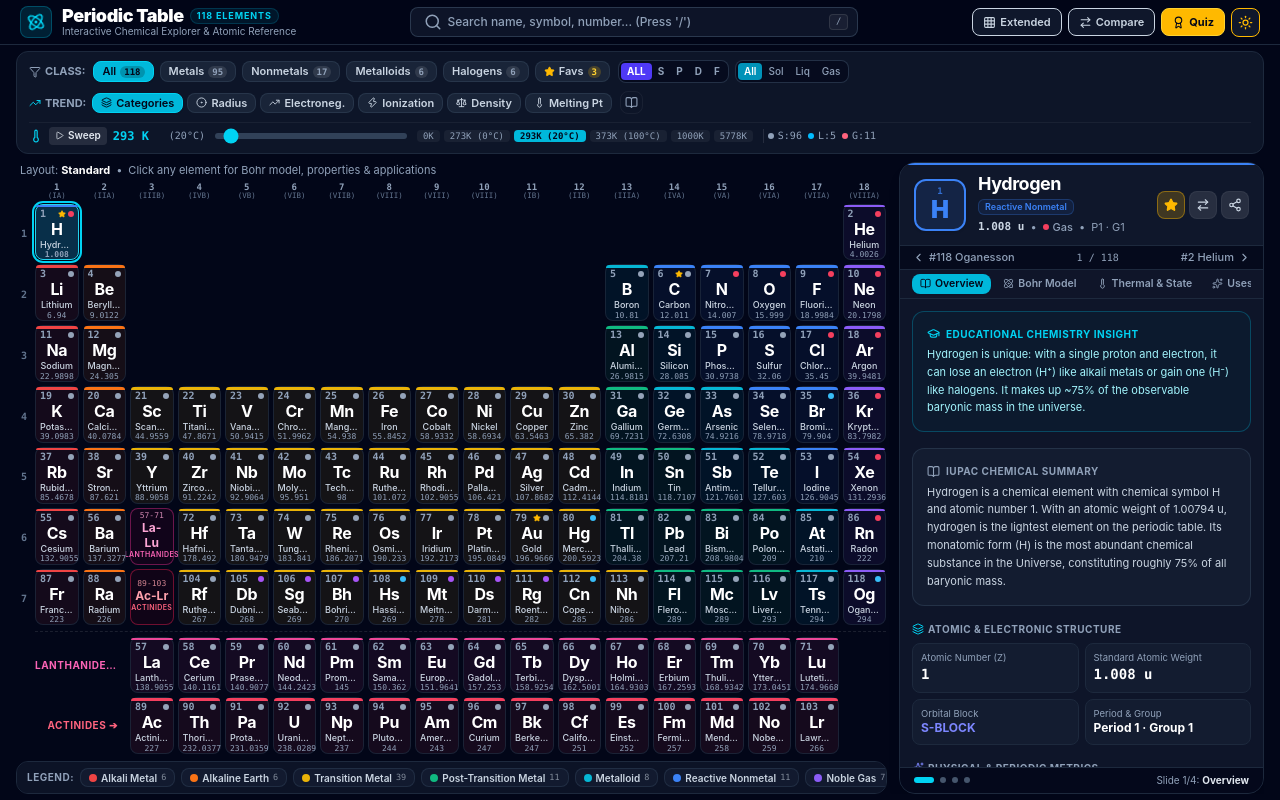
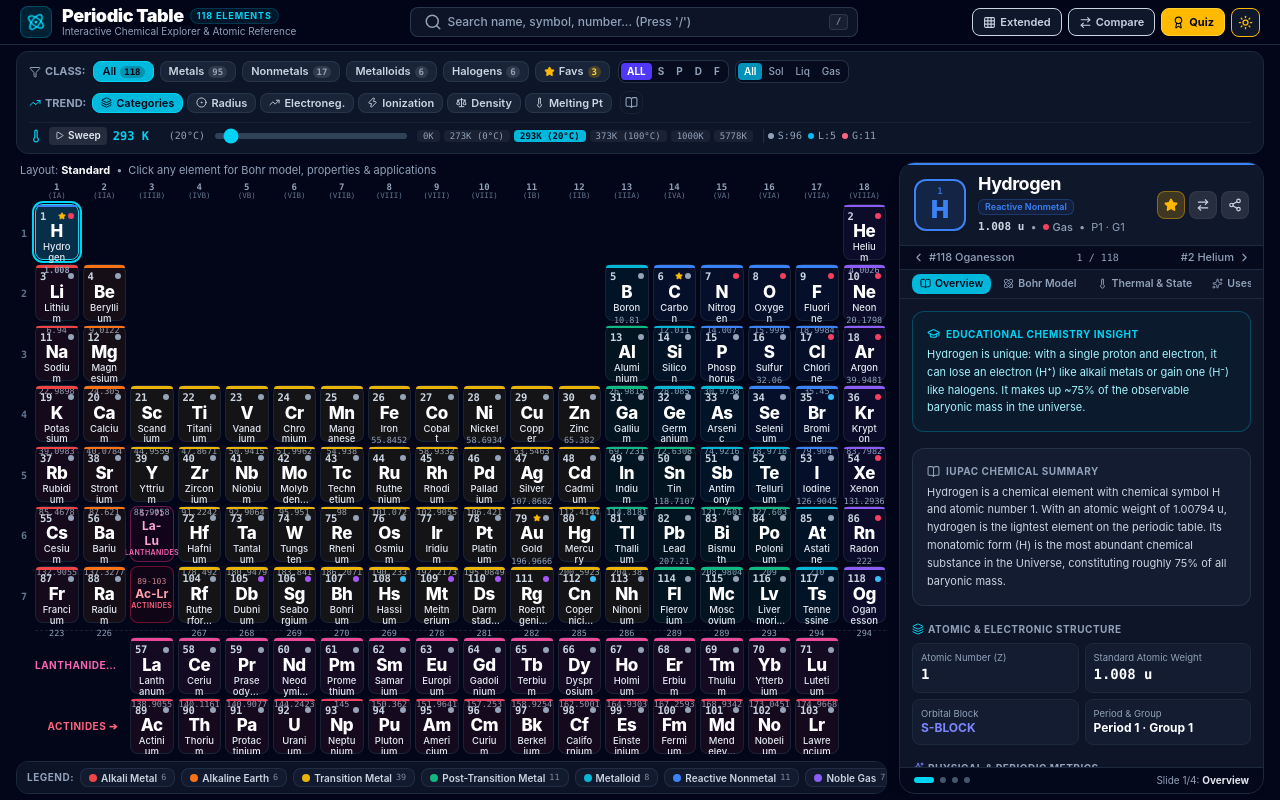
Before and after one commit to sagarhiremath-max/interactive-periodic-table, a React (Vite) app: page / in a window 1280 px wide. Built offline with nearby package versions, Linux system fonts and the light colour scheme.

Commit message:
Fix element card clipping and responsive row sizing in periodic table

```diff
--- a/src/components/ElementCell.tsx
+++ b/src/components/ElementCell.tsx
@@ -180,10 +180,10 @@
       />
 
       {/* Top row: atomic number & state / favorite indicator */}
-      <div className="flex items-center justify-between w-full mt-0 leading-none">
+      <div className="flex items-center justify-between w-full leading-none shrink-0 pt-0.5">
         <span
-          className={`font-mono text-[8px] sm:text-[9px] xl:text-[10px] font-semibold ${
-            darkMode ? 'text-slate-400' : 'text-slate-500'
+          className={`font-mono text-[clamp(8px,0.85vw,10.5px)] font-bold tracking-tight ${
+            darkMode ? 'text-slate-300' : 'text-slate-700'
           }`}
         >
           {element.number}
@@ -205,31 +205,31 @@
         </div>
       </div>
 
-      {/* Symbol */}
-      <div className="text-center my-0">
+      {/* Center: Symbol */}
+      <div className="flex items-center justify-center w-full my-auto py-0.5">
         <span
-          className="text-xs sm:text-sm lg:text-base font-bold tracking-tight block leading-tight"
+          className="text-[clamp(13px,1.35vw,17px)] font-extrabold tracking-tight leading-none select-none"
           style={{ color: darkMode ? '#ffffff' : '#0f172a' }}
         >
           {element.symbol}
         </span>
       </div>
 
-      {/* Bottom info: name & atomic mass or trend value */}
-      <div className="flex flex-col text-center w-full leading-tight">
+      {/* Bottom info: name & atomic mass or trend value on separate lines */}
+      <div className="flex flex-col items-center justify-end w-full leading-[1.15] shrink-0 pb-0.5">
         {trendMode === 'none' ? (
           <>
             <span
-              className={`text-[7.5px] sm:text-[8.5px] xl:text-[9px] font-medium truncate hidden sm:block ${
-                darkMode ? 'text-slate-300' : 'text-slate-600'
+              className={`text-[clamp(7.5px,0.8vw,9.5px)] font-medium text-center w-full px-0.5 line-clamp-2 break-words ${
+                darkMode ? 'text-slate-200' : 'text-slate-700'
               }`}
               title={element.name}
             >
               {element.name}
             </span>
             <span
-              className={`font-mono text-[7px] sm:text-[7.5px] xl:text-[8px] ${
-                darkMode ? 'text-slate-400' : 'text-slate-600'
+              className={`font-mono text-[clamp(6.5px,0.72vw,8.5px)] text-center leading-none mt-0.5 ${
+                darkMode ? 'text-slate-400' : 'text-slate-500'
               }`}
             >
               {element.atomicMass}
@@ -237,7 +237,7 @@
           </>
         ) : (
           <span
-            className={`font-mono text-[7.5px] sm:text-[8.5px] xl:text-[9px] font-bold truncate ${
+            className={`font-mono text-[clamp(7.5px,0.8vw,9.5px)] font-bold text-center w-full px-0.5 truncate ${
               isMissingTrendData
                 ? 'text-slate-500 italic'
                 : darkMode
--- a/src/components/PeriodicTable.tsx
+++ b/src/components/PeriodicTable.tsx
@@ -179,10 +179,10 @@
         </div>
       )}
 
-      {/* Overflow scroll container on mobile, full-fit on desktop */}
+      {/* Overflow scroll container on mobile and compact displays, full-fit on large screens */}
       <div
         ref={containerRef}
-        className="w-full flex-1 min-h-0 flex flex-col overflow-x-auto overflow-y-hidden rounded-xl transition-all border border-transparent focus-within:border-cyan-500/30"
+        className="w-full flex-1 min-h-0 flex flex-col overflow-x-auto overflow-y-auto rounded-xl transition-all border border-transparent focus-within:border-cyan-500/30"
         style={{ scrollbarWidth: 'thin' }}
         tabIndex={0}
         aria-label="Interactive periodic table of elements grid"
@@ -218,7 +218,7 @@
               <div
                 className="grid text-[10px] font-mono font-bold text-slate-500 text-center select-none shrink-0"
                 style={{
-                  gridTemplateRows: 'repeat(7, minmax(0, 1fr)) clamp(2px, 0.4vh, 6px) repeat(2, minmax(0, 1fr))',
+                  gridTemplateRows: 'repeat(7, minmax(clamp(50px, 6.2vh, 72px), 1fr)) clamp(6px, 0.8vh, 12px) repeat(2, minmax(clamp(50px, 6.2vh, 72px), 1fr))',
                   width: '14px',
                 }}
               >
@@ -241,8 +241,8 @@
                     : 'repeat(18, minmax(36px, 1fr))',
                 gridTemplateRows:
                   layoutMode === 'extended'
-                    ? 'repeat(7, minmax(0, 1fr))'
-                    : 'repeat(7, minmax(0, 1fr)) clamp(2px, 0.4vh, 6px) repeat(2, minmax(0, 1fr))',
+                    ? 'repeat(7, minmax(clamp(50px, 6.2vh, 72px), 1fr))'
+                    : 'repeat(7, minmax(clamp(50px, 6.2vh, 72px), 1fr)) clamp(6px, 0.8vh, 12px) repeat(2, minmax(clamp(50px, 6.2vh, 72px), 1fr))',
               }}
             >
 
```
